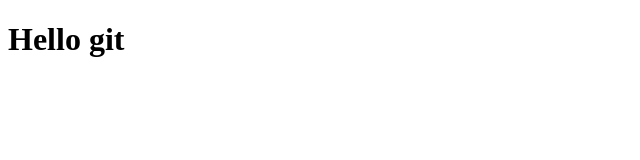
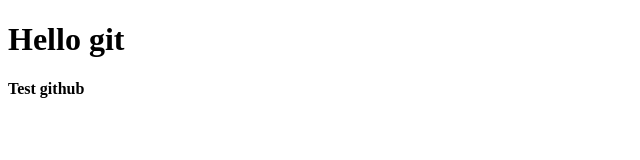
Before and after one commit to surimaki/Test1604, a plain HTML site: page index.html in a window 1280 px wide. Shown: the whole page, without its empty margins (0-640 px from the left). Drawn offline with Linux system fonts and the light colour scheme.

Commit message:
Update index.html

```diff
--- a/index.html
+++ b/index.html
@@ -7,5 +7,6 @@
 </head>
 <body>
     <h1>Hello git </h1>
+    <b>Test github</b>
 </body>
 </html>
```
